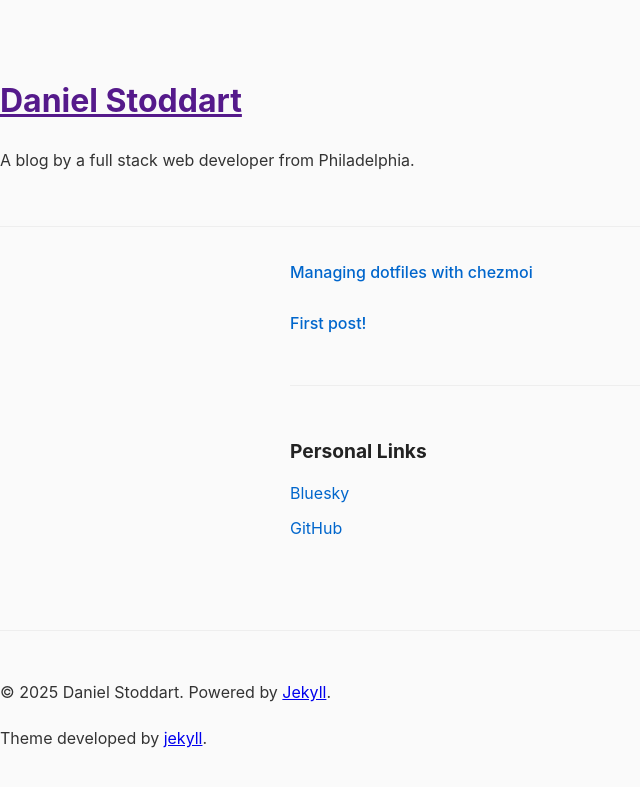
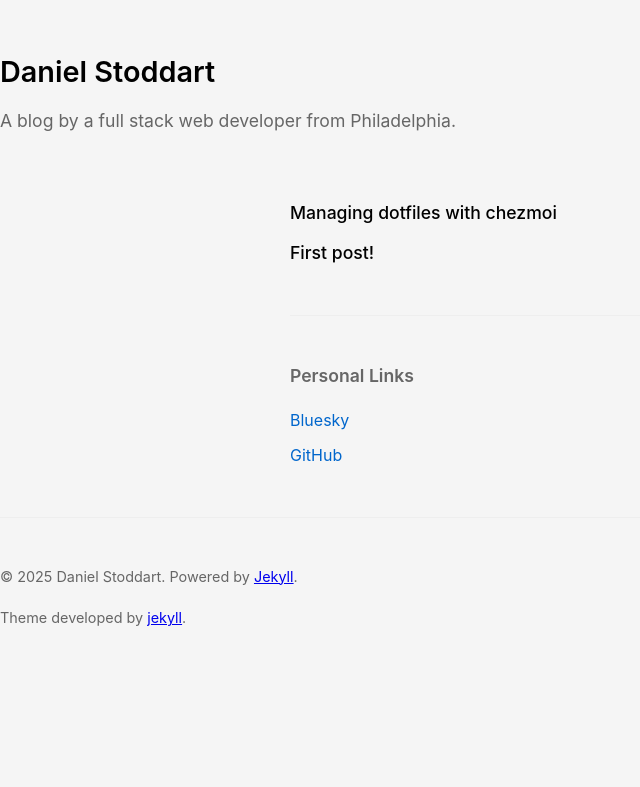
Before and after one commit to stoddart/stoddart.github.io, a Jekyll site: the page built from index.markdown, in a window 1280 px wide. Shown: the top 787 px of the page, without its empty margins (0-640 px from the left). Built offline with Jekyll 4.4.1, drawn with Linux system fonts in a browser that asks for light colours.

Commit message:
Update CSS

```diff
--- a/assets/css/style.css
+++ b/assets/css/style.css
@@ -4,28 +4,27 @@ body {
   line-height: 1.7;
   margin: 0;
   padding: 0;
-  background-color: #fafafa;
+  background-color: #f5f5f5;
   color: #333;
 }
 
-h1,
-h2,
-h3,
-h4,
-h5,
-h6 {
-  margin-top: 1.5em;
-  margin-bottom: 0.8em;
-  color: #222;
-  line-height: 1.3;
-}
-
 h1 {
-  font-size: 2em;
+  font-size: 1.8em;
+  font-weight: 600;
+  margin: 0;
+  padding: 0;
 }
 
 h2 {
   font-size: 1.5em;
+  font-weight: 600;
+  margin: 1.5em 0 0.8em;
+}
+
+h3 {
+  font-size: 1.2em;
+  font-weight: 600;
+  margin: 1.2em 0 0.6em;
 }
 
 p {
@@ -34,9 +33,20 @@ p {
 }
 
 header {
-  padding: 2rem 0;
+  padding: 3rem 0 2rem;
   background-color: transparent;
-  border-bottom: 1px solid #eee;
+  border-bottom: none;
+}
+
+header h1 a {
+  color: #000;
+  text-decoration: none;
+}
+
+header p {
+  color: #666;
+  margin: 0.5em 0 0;
+  font-size: 1.1em;
 }
 
 footer {
@@ -44,6 +54,8 @@ footer {
   background-color: transparent;
   border-top: 1px solid #eee;
   margin-top: 3rem;
+  color: #666;
+  font-size: 0.9em;
 }
 
 main {
@@ -60,38 +72,29 @@ main {
 
 /* Home page specific styles */
 .home {
-  padding: 2rem 0;
+  padding: 0;
 }
 
 .post-list {
   list-style: none;
   padding: 0;
-  margin: 0;
+  margin: 2rem 0;
 }
 
 .post-list li {
-  margin-bottom: 1.5rem;
-}
-
-.post-list-heading {
-  margin-bottom: 1.5rem;
-}
-
-.post-meta {
-  display: block;
-  font-size: 0.9em;
-  color: #666;
-  margin-bottom: 0.3rem;
+  margin-bottom: 0.8rem;
 }
 
 .post-link {
-  color: #0066cc;
+  color: #000;
   text-decoration: none;
+  font-size: 1.1em;
   font-weight: 500;
+  line-height: 1.4;
 }
 
 .post-link:hover {
-  text-decoration: underline;
+  color: #0066cc;
 }
 
 .personal-links {
@@ -101,8 +104,9 @@ main {
 }
 
 .personal-links h3 {
-  font-size: 1.2em;
+  font-size: 1.1em;
   margin-bottom: 1rem;
+  color: #666;
 }
 
 .personal-links ul {
@@ -118,6 +122,7 @@ main {
 .personal-links a {
   color: #0066cc;
   text-decoration: none;
+  font-size: 1em;
 }
 
 .personal-links a:hover {
```
